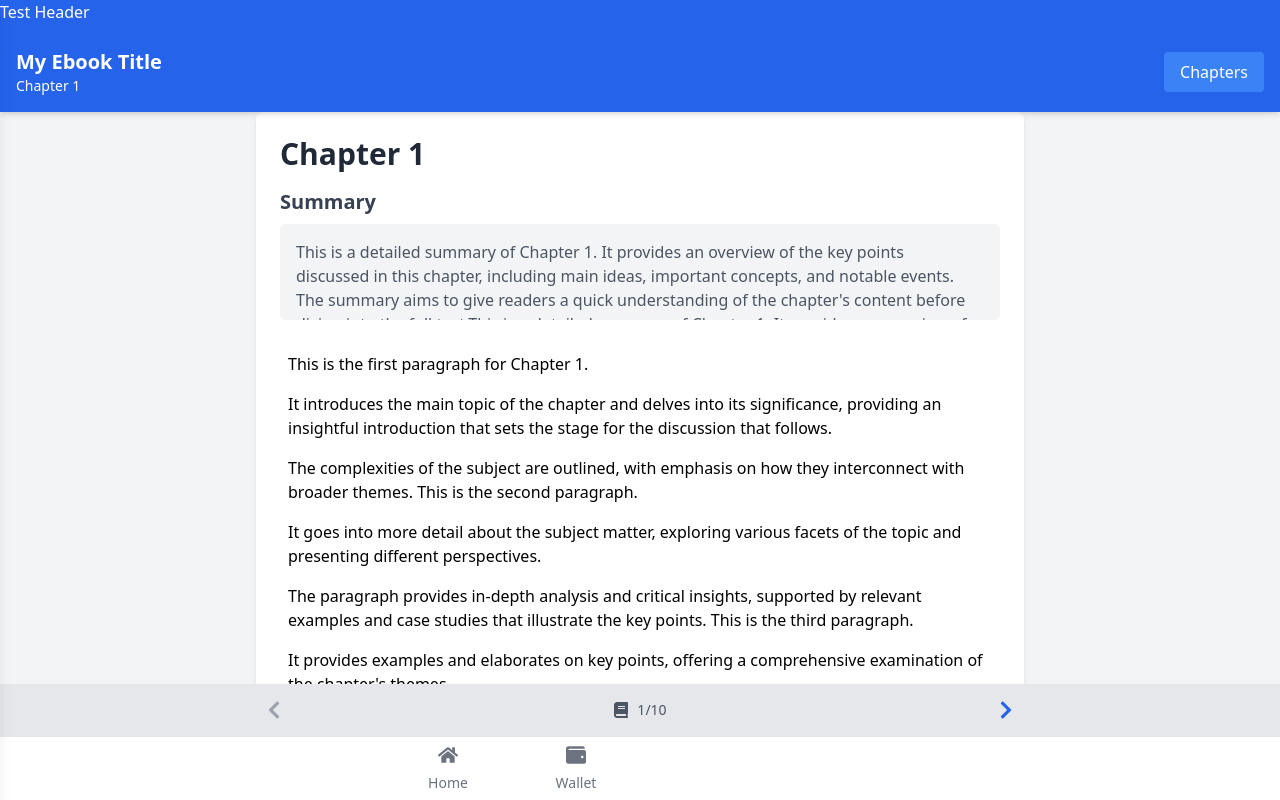
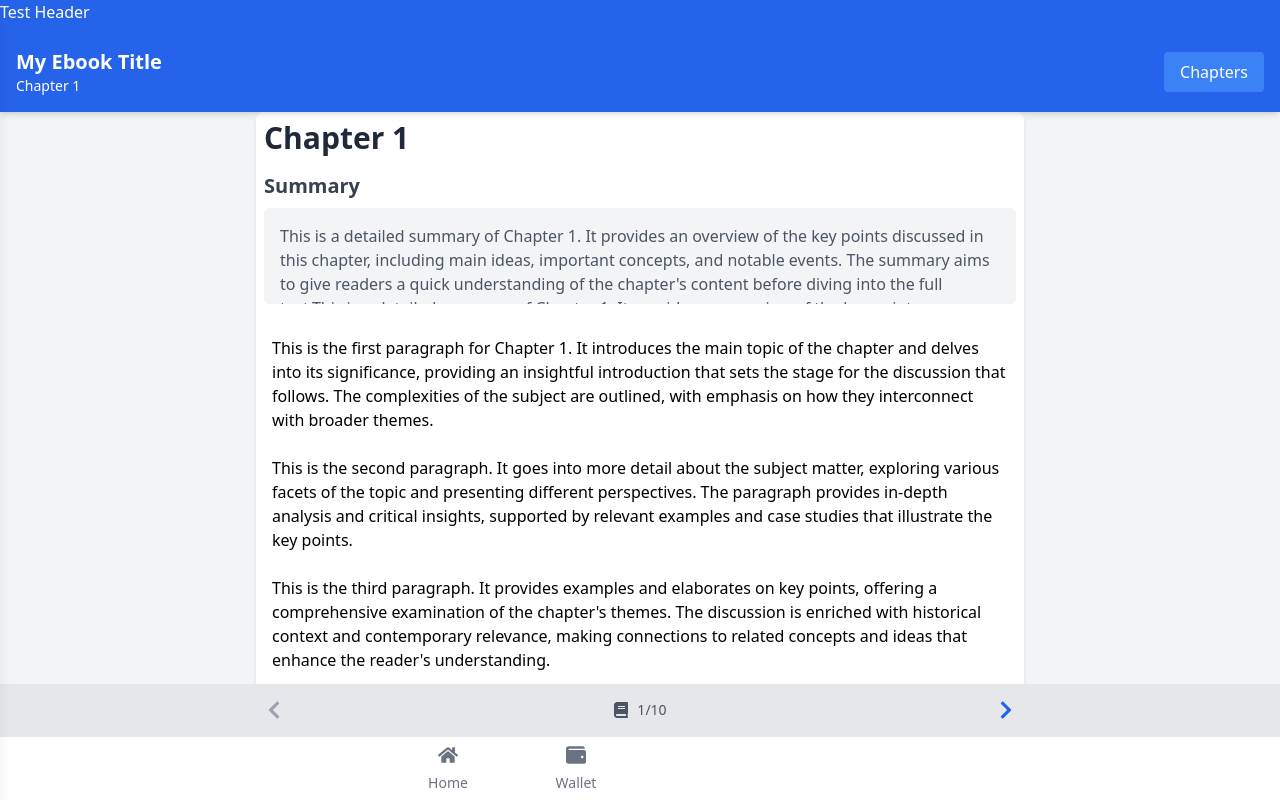
Before and after one commit to swapp1990/planning-gpt, a React (Create React App) app in the folder client/: page / in a window 1280 px wide. Built offline with nearby package versions, Linux system fonts and the light colour scheme; the HTML template or start-up script is replaced by a standard one.

Commit message:
contextual paragraph menu

```diff
--- a/client/src/pages/ebook/BookView.js
+++ b/client/src/pages/ebook/BookView.js
@@ -10,24 +10,15 @@ import {
   FaCheck,
 } from "react-icons/fa";
 
-const Paragraph = ({ content, onSelect, isSelected }) => {
-  return (
-    <p
-      className={`p-2 rounded transition-colors duration-200 hover:bg-gray-100 cursor-pointer ${
-        isSelected ? "bg-blue-100" : ""
-      }`}
-      onClick={() => onSelect(content)}
-    >
-      {content}
-    </p>
-  );
-};
-
-const ParagraphMenu = ({ top, left, onClose, onRewrite }) => {
-  const [isRewriteOpen, setIsRewriteOpen] = useState(false);
+const ParagraphMenu = ({
+  onClose,
+  onRewrite,
+  isRewriteOpen,
+  setIsRewriteOpen,
+}) => {
   const [rewritePrompt, setRewritePrompt] = useState("");
   const handleRewriteClick = () => {
-    setIsRewriteOpen(true);
+    setIsRewriteOpen(!isRewriteOpen);
   };
 
   const handleSubmitRewrite = () => {
@@ -41,11 +32,8 @@ const ParagraphMenu = ({ top, left, onClose, onRewrite }) => {
     setRewritePrompt("");
   };
   return (
-    <div
-      className="absolute bg-white rounded-lg shadow-lg p-2 z-50 flex flex-col"
-      style={{ top: `${top}px`, left: `${left}px` }}
-    >
-      <div className="p-2 flex space-x-2">
+    <div className="bg-gray-100 p-2 rounded-b-lg border-t border-gray-200">
+      <div className="flex space-x-2 mb-2">
         <button
           onClick={handleRewriteClick}
           className={`p-2 hover:bg-gray-100 rounded-full transition-colors duration-200 ${
@@ -82,7 +70,7 @@ const ParagraphMenu = ({ top, left, onClose, onRewrite }) => {
         </button>
       </div>
       {isRewriteOpen && (
-        <div className="p-2 border-t">
+        <div className="mt-2">
           <textarea
             className="w-full p-2 border rounded-md"
             rows="3"
@@ -111,12 +99,52 @@ const ParagraphMenu = ({ top, left, onClose, onRewrite }) => {
   );
 };
 
+const Paragraph = ({
+  content,
+  onSelect,
+  isSelected,
+  isRewriteOpen,
+  setIsRewriteOpen,
+  onRewrite,
+  onCloseMenu,
+}) => {
+  return (
+    <div className={`mb-2 ${isSelected ? "bg-blue-50 rounded-t-lg" : ""}`}>
+      <p
+        className={`p-2 rounded-t-lg transition-colors duration-200 hover:bg-gray-100 cursor-pointer`}
+        onClick={() => onSelect(content)}
+      >
+        {content}
+      </p>
+      {isSelected && (
+        <ParagraphMenu
+          onClose={onCloseMenu}
+          onRewrite={onRewrite}
+          isRewriteOpen={isRewriteOpen}
+          setIsRewriteOpen={setIsRewriteOpen}
+        />
+      )}
+    </div>
+  );
+};
+
 const Chapter = React.forwardRef(
-  ({ chapter, onParagraphSelect, selectedParagraph }, ref) => {
-    const paragraphs = chapter.content.split(". ").map((p) => p.trim() + ".");
+  (
+    {
+      chapter,
+      onParagraphSelect,
+      selectedParagraph,
+      isRewriteOpen,
+      setIsRewriteOpen,
+      onRewrite,
+      onCloseMenu,
+    },
+    ref
+  ) => {
+    const paragraphs = chapter.content.split("\n\n").map((p) => p.trim());
 
     return (
-      <div ref={ref} className="mb-8 p-6 bg-white rounded-lg shadow-md">
+      <div ref={ref} className="mb-8 p-2 bg-white rounded-lg shadow-md">
         <h2 className="text-3xl font-bold mb-4 text-gray-800">
           {chapter.title}
         </h2>
@@ -133,6 +161,10 @@ const Chapter = React.forwardRef(
               content={paragraph}
               onSelect={onParagraphSelect}
               isSelected={selectedParagraph === paragraph}
+              isRewriteOpen={isRewriteOpen}
+              setIsRewriteOpen={setIsRewriteOpen}
+              onRewrite={onRewrite}
+              onCloseMenu={onCloseMenu}
             />
           ))}
         </div>
@@ -196,6 +228,7 @@ function BookView() {
   const [currentChapter, setCurrentChapter] = useState(1);
   const [isSidebarOpen, setIsSidebarOpen] = useState(false);
   const [selectedParagraph, setSelectedParagraph] = useState(null);
+  const [isRewriteOpen, setIsRewriteOpen] = useState(false);
   const [menuPosition, setMenuPosition] = useState({ top: 0, left: 0 });
   const totalChapters = 10;
   const chapterRefs = useRef([]);
@@ -236,15 +269,13 @@ function BookView() {
   };
 
   const handleParagraphSelect = (content) => {
-    const selection = window.getSelection();
-    const range = selection.getRangeAt(0);
-    const rect = range.getBoundingClientRect();
-
-    setSelectedParagraph(content);
-    setMenuPosition({
-      top: rect.top - 80,
-      left: rect.left,
-    });
+    if (selectedParagraph === content) {
+      setSelectedParagraph(null);
+      setIsRewriteOpen(false);
+    } else {
+      setSelectedParagraph(content);
+      setIsRewriteOpen(false);
+    }
   };
 
   const handleRewrite = () => {
@@ -255,6 +286,7 @@ function BookView() {
 
   const closeMenu = () => {
     setSelectedParagraph(null);
+    setIsRewriteOpen(false);
   };
 
   const Footer = () => {
@@ -321,6 +353,10 @@ function BookView() {
                 chapter={chapter}
                 onParagraphSelect={handleParagraphSelect}
                 selectedParagraph={selectedParagraph}
+                isRewriteOpen={isRewriteOpen}
+                setIsRewriteOpen={setIsRewriteOpen}
+                onRewrite={handleRewrite}
+                onCloseMenu={closeMenu}
               />
             ))}
           </div>
```
